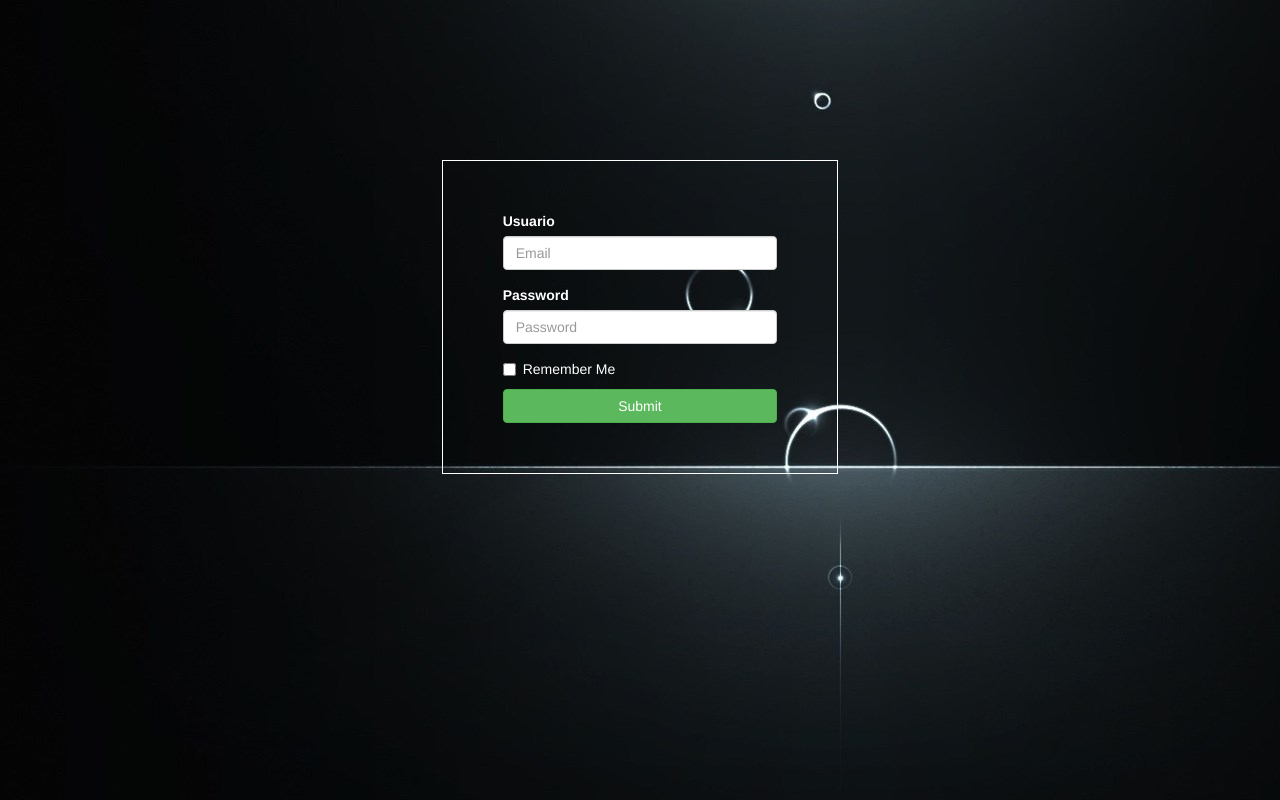
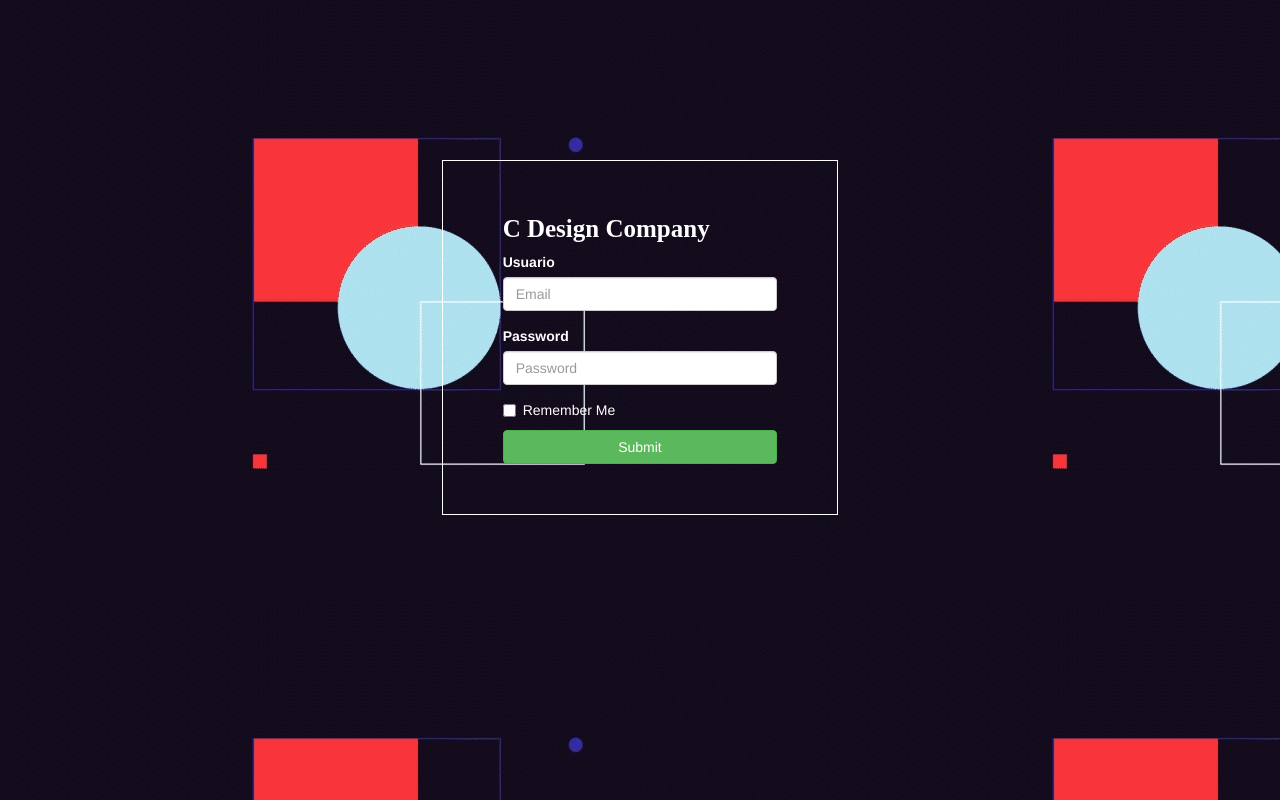
Before and after one commit to KarenGA86/IPC2_Bootstrap, a plain HTML site: page index.html in a window 1280 px wide. Drawn offline with nearby package versions, Linux system fonts and the light colour scheme.

Commit message:
Agregando plantilla final y documetacion

```diff
--- a/css/global.css
+++ b/css/global.css
@@ -1,4 +1,4 @@
-.bg{background: url('../images/bg.jpg') no-repeat; width: 100%; height: 100vh;}
+.bg{background: url('../images/images.jpeg'); width: 100%; height: 100vh;}
 .form-conatiner{border:1px solid #fff; padding: 50px 60px;margin-top: 20vh;}
 body {
     color: white;
--- a/index.html
+++ b/index.html
@@ -10,12 +10,15 @@
     <script src="https://maxcdn.bootstrapcdn.com/libs/bootstrap/3.3.7/js/bootstrap.min.js"></script>
 </head>
 <body>
+
   <div class="container-fluid bg">
     <div class="row">
       <div class="col-md-4 col-sm-4 col-xs-12"></div>
       <div class="col-md-4 col-sm-4 col-xs-12">
 
+
         <form class="form-conatiner">
+          <label style = "font-size: 25px;font-family: Times New Roman;">C Design Company</label>
           <div class="form-group">
             <label for="exampleInputEmail1">Usuario</label>
             <input type="email" class="form-control" id="exampleInputEmail1" placeholder="Email">
```
Also changed, not shown: images/Screenshot from 2022-03-11 08-08-32.png (added), images/bootstrap_login.png (added), images/design.png (added), images/images.jpeg (added), images/paquetes.png (added), images/sinboot.png (added), 1 other file.
